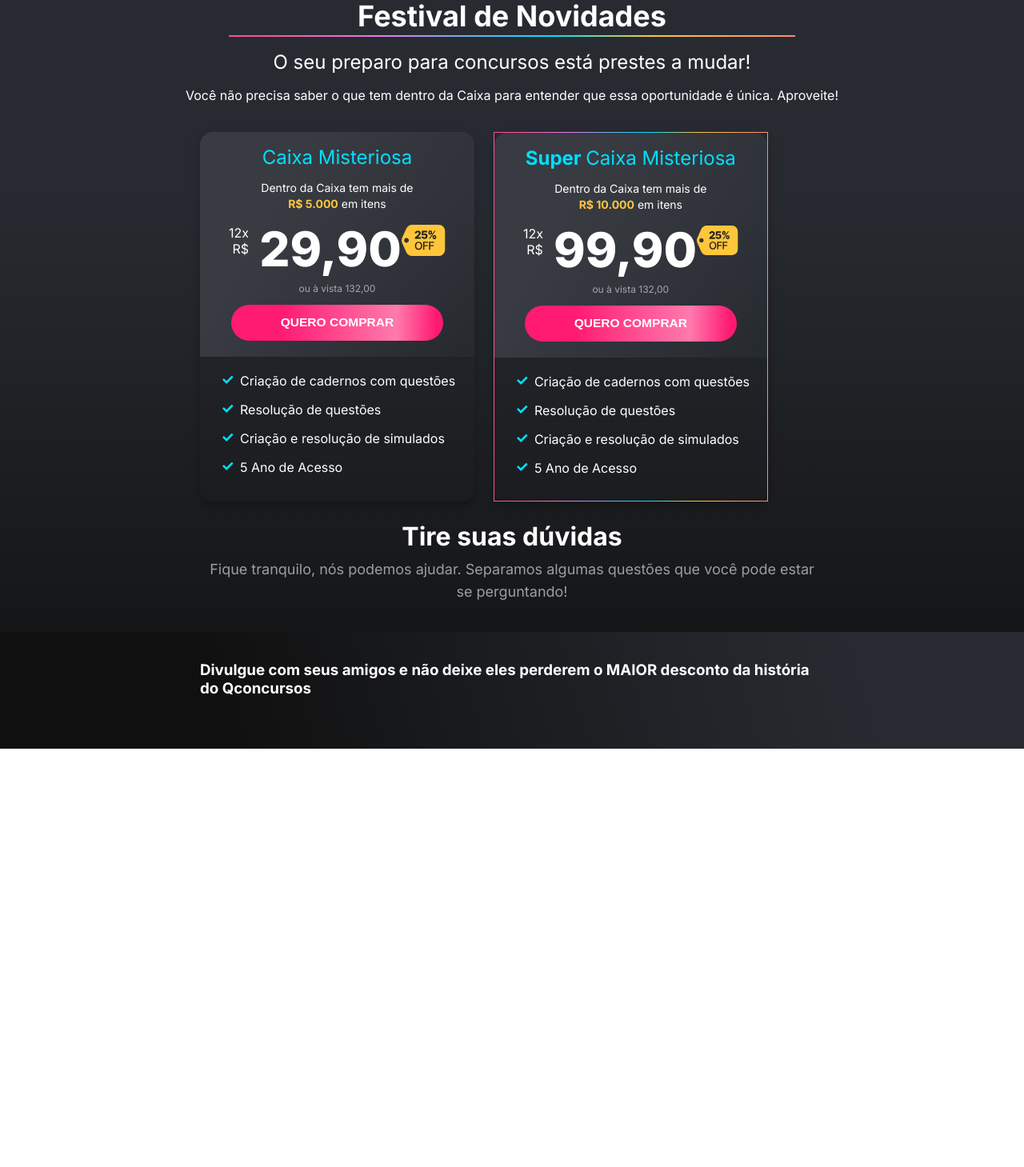
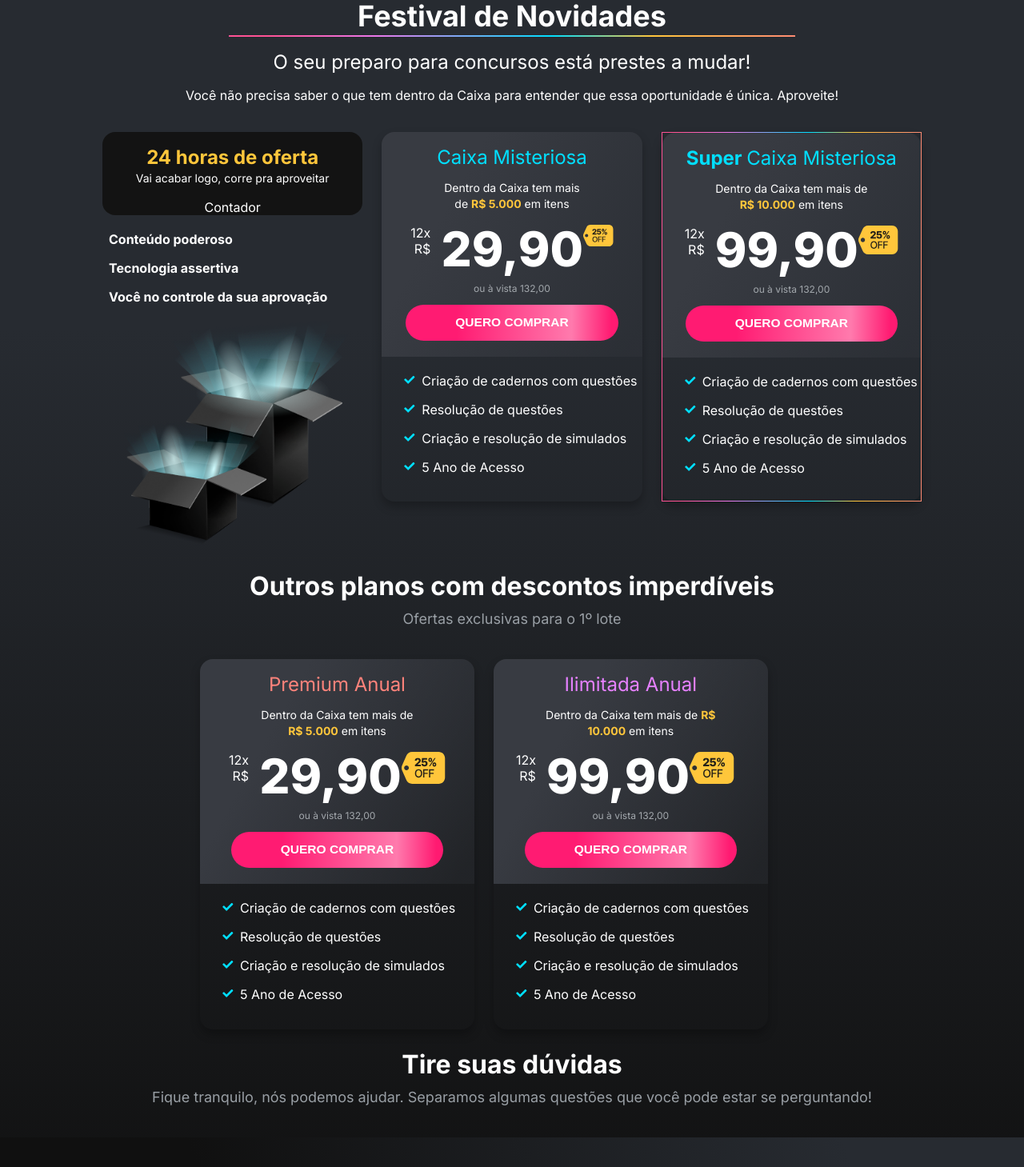
Before and after one commit to phdduarte/qc-template, a Next.js app: page / in a window 1280 px wide. Shown: the top 1459 px of the page at 80% size. Before the commit the page ends 936 px from the top, so only its background shows below. Built offline with nearby package versions, Linux system fonts and the light colour scheme.

Commit message:
fix: caixaz na esquerda

```diff
--- a/src/pages/index.scss
+++ b/src/pages/index.scss
@@ -1,5 +1,6 @@
 @import url('https://fonts.googleapis.com/css2?family=Inter:wght@400;600;700;800;900&display=swap');
 
+$red-300: #FF837B;
 $pink-500: #ec4899;
 $gray-200: #EDF8FF;
 $gray-300: #A3A8AD;
@@ -9,6 +10,7 @@ $gray-700: #131313;
 $gray-800: #101010;
 $yellow-500: #FFC63B;
 $blue-500: #00DFFF;
+$purple-500: #E681FF;
 
 * {
   margin: 0;
@@ -202,12 +204,20 @@ footer {
   color: $gray-400;
 }
 
+.text-red-300 {
+  color: $red-300;
+}
+
 .text-yellow-500 {
   color: $yellow-500;
 }
 
 .text-blue-500 {
   color: $blue-500;
+}
+
+.text-purple-500 {
+  color: $purple-500;
 }
 
 .text-center {
@@ -385,6 +395,10 @@ button {
   max-width: 36rem; /* 576px */
 }
 
+.max-w-5xl {
+  max-width: 64rem; /* 1024px */
+}
+
 // Border Radius
 
 .rounded-2xl{
@@ -409,3 +423,9 @@ button {
 .gap-x-6{
   column-gap: 1.5rem; /* 24px */
 }
+
+// Background Color
+
+.bg-gray-700 {
+  background-color: $gray-700;
+}
--- a/src/pages/index.tsx
+++ b/src/pages/index.tsx
@@ -20,8 +20,35 @@ export default function Home() {
           única. Aproveite!
         </h3>
       </div>
-      <div className="container">
+      <div className="container max-w-5xl">
         <div className="flex gap-x-6">
+          <div className="flex-1 w-86 max-w-sm">
+            <div className="rounded-2xl text-center bg-gray-700">
+              <div className="px-9 pt-4">
+                <div>
+                  <h1 className="text-yellow-500 font-bold text-2xl">24 horas de oferta</h1>
+                  <p className="text-sm">Vai acabar logo, corre pra aproveitar</p>
+                </div>
+                <div className="pt-4">Contador</div>
+              </div>
+            </div>
+            <div className="font-bold pt-3">
+              <ul>
+                <li>
+                  <span className="ml-2">Conteúdo poderoso</span>
+                </li>
+                <li>
+                  <span className="ml-2">Tecnologia assertiva</span>
+                </li>
+                <li>
+                  <span className="ml-2">Você no controle da sua aprovação</span>
+                </li>
+              </ul>
+            </div>
+            <div>
+              <Image src="/images/box.png" width={414} height={377} alt="Box" />
+            </div>
+          </div>
           <div className="flex-1 w-86 max-w-sm">
             <div className="price-wrapper rounded-2xl text-center">
               <div className="price-wrapper-top rounded-t-2xl">
@@ -83,7 +110,7 @@ export default function Home() {
           <div className="flex-1 w-86 max-w-sm">
             <div className="price-wrapper rounded-2xl text-center rainbow-border">
               <div className="price-wrapper-top rounded-t-2xl">
-                <div className="px-9 pt-4">
+                <div className="px-7 pt-4">
                   <div>
                     <h1 className="text-blue-500 font-medium text-2xl">
                       <strong>Super </strong>Caixa Misteriosa
@@ -143,6 +170,132 @@ export default function Home() {
         </div>
         <div>
           <div className="text-center mt-6 pb-9">
+            <h1 className="mb-2">Outros planos com descontos imperdíveis</h1>
+            <p className="text-gray-400 font-medium text-lg">Ofertas exclusivas para o 1º lote</p>
+          </div>
+          <div className="container">
+            <div className="flex gap-x-6">
+              <div className="flex-1 w-86 max-w-sm">
+                <div className="price-wrapper rounded-2xl text-center">
+                  <div className="price-wrapper-top rounded-t-2xl">
+                    <div className="px-9 pt-4">
+                      <div>
+                        <h1 className="text-red-300 font-medium text-2xl">Premium Anual</h1>
+                        <p className="pt-3 text-sm px-8">
+                          Dentro da Caixa tem mais de{' '}
+                          <span className="text-yellow-500 font-bold">R$ 5.000</span> em itens
+                        </p>
+                      </div>
+                      <div className="pt-4">
+                        <div className="flex flex-col">
+                          <div className="flex">
+                            <div className="flex flex-col items-end">
+                              <span>12x</span>
+                              <span>R$</span>
+                            </div>
+                            <span className="text-6xl font-extrabold">&nbsp;29,90</span>
+                            <div className="flex flex-col">
+                              <Image
+                                src="/images/discount_stamp_25.svg"
+                                width={56}
+                                height={40}
+                                alt="Icon Check"
+                              />
+                            </div>
+                          </div>
+                          <span className="pt-3 text-xs text-gray-300">ou à vista 132,00</span>
+                        </div>
+                      </div>
+                    </div>
+                    <div className="pb-5 pt-3">
+                      <button>QUERO COMPRAR</button>
+                    </div>
+                  </div>
+                  <div className="pl-7 pt-3">
+                    <ul>
+                      <li>
+                        <Image src="/images/check.svg" width={14} height={14} alt="Icon Check" />
+                        <span className="ml-2">Criação de cadernos com questões</span>
+                      </li>
+                      <li>
+                        <Image src="/images/check.svg" width={14} height={14} alt="Icon Check" />
+                        <span className="ml-2">Resolução de questões</span>
+                      </li>
+                      <li>
+                        <Image src="/images/check.svg" width={14} height={14} alt="Icon Check" />
+                        <span className="ml-2">Criação e resolução de simulados</span>
+                      </li>
+                      <li>
+                        <Image src="/images/check.svg" width={14} height={14} alt="Icon Check" />
+                        <span className="ml-2">5 Ano de Acesso</span>
+                      </li>
+                    </ul>
+                  </div>
+                </div>
+              </div>
+              <div className="flex-1 w-86 max-w-sm">
+                <div className="price-wrapper rounded-2xl text-center">
+                  <div className="price-wrapper-top rounded-t-2xl">
+                    <div className="px-7 pt-4">
+                      <div>
+                        <h1 className="text-purple-500 font-medium text-2xl">Ilimitada Anual</h1>
+                        <p className="pt-3 text-sm px-8">
+                          Dentro da Caixa tem mais de{' '}
+                          <span className="text-yellow-500 font-bold">R$ 10.000</span> em itens
+                        </p>
+                      </div>
+                      <div className="pt-4">
+                        <div className="flex flex-col">
+                          <div className="flex">
+                            <div className="flex flex-col items-end">
+                              <span>12x</span>
+                              <span>R$</span>
+                            </div>
+                            <span className="text-6xl font-extrabold">&nbsp;99,90</span>
+                            <div className="flex flex-col">
+                              <Image
+                                src="/images/discount_stamp_25.svg"
+                                width={56}
+                                height={40}
+                                alt="Icon Check"
+                              />
+                            </div>
+                          </div>
+                          <span className="pt-3 text-xs text-gray-300">ou à vista 132,00</span>
+                        </div>
+                      </div>
+                    </div>
+                    <div className="pb-5 pt-3">
+                      <button>QUERO COMPRAR</button>
+                    </div>
+                  </div>
+                  <div className="pl-7 pt-3">
+                    <ul>
+                      <li>
+                        <Image src="/images/check.svg" width={14} height={14} alt="Icon Check" />
+                        <span className="ml-2">Criação de cadernos com questões</span>
+                      </li>
+                      <li>
+                        <Image src="/images/check.svg" width={14} height={14} alt="Icon Check" />
+                        <span className="ml-2">Resolução de questões</span>
+                      </li>
+                      <li>
+                        <Image src="/images/check.svg" width={14} height={14} alt="Icon Check" />
+                        <span className="ml-2">Criação e resolução de simulados</span>
+                      </li>
+                      <li>
+                        <Image src="/images/check.svg" width={14} height={14} alt="Icon Check" />
+                        <span className="ml-2">5 Ano de Acesso</span>
+                      </li>
+                    </ul>
+                  </div>
+                </div>
+              </div>
+            </div>
+          </div>
+        </div>
+        <div>
+          <div className="text-center mt-6 pb-9">
             <h1 className="mb-2">Tire suas dúvidas</h1>
             <p className="text-gray-400 font-medium text-lg">
               Fique tranquilo, nós podemos ajudar. Separamos algumas questões que você pode estar se
```
Also changed, not shown: public/images/box.png (added).
